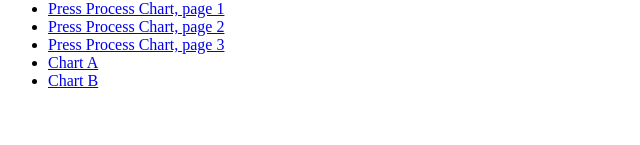
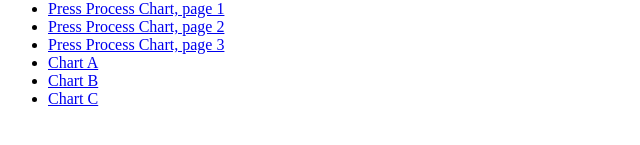
Before and after one commit to randomguy44baller/templates, a plain HTML site: page index.html in a window 1280 px wide. Shown: the part 381-526 px from the top of the page, 0-640 px from the left. Drawn offline with Linux system fonts and the light colour scheme.

Commit message:
Add Chart C
Co-authored-by: randomguy44baller <randomguy44baller@users.noreply.github.com>

```diff
--- a/index.html
+++ b/index.html
@@ -20,4 +20,5 @@
 <li><a href="press-process-chart-p3.pdf">Press Process Chart, page 3</a></li>
 <li><a href="chart-a.pdf">Chart A</a></li>
 <li><a href="chart-b.pdf">Chart B</a></li>
+<li><a href="chart-c.pdf">Chart C</a></li>
 </ul>
```
Also changed, not shown: 1 other file.
